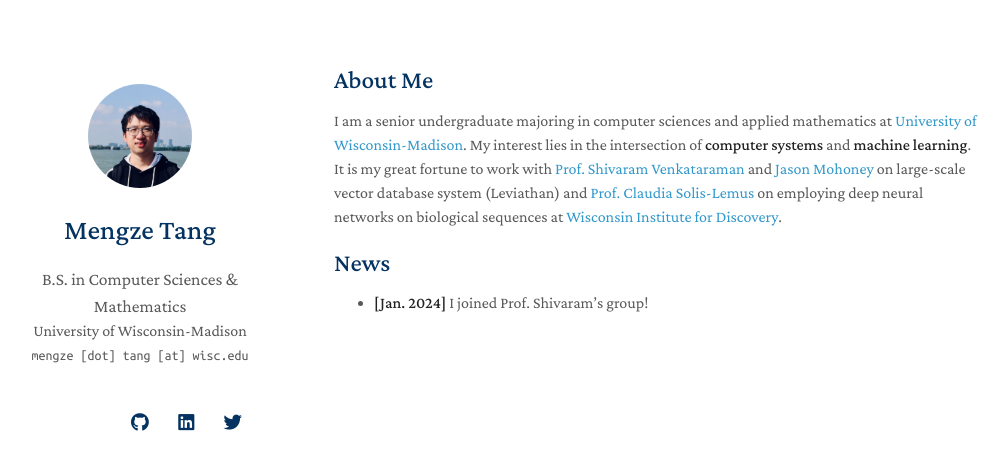
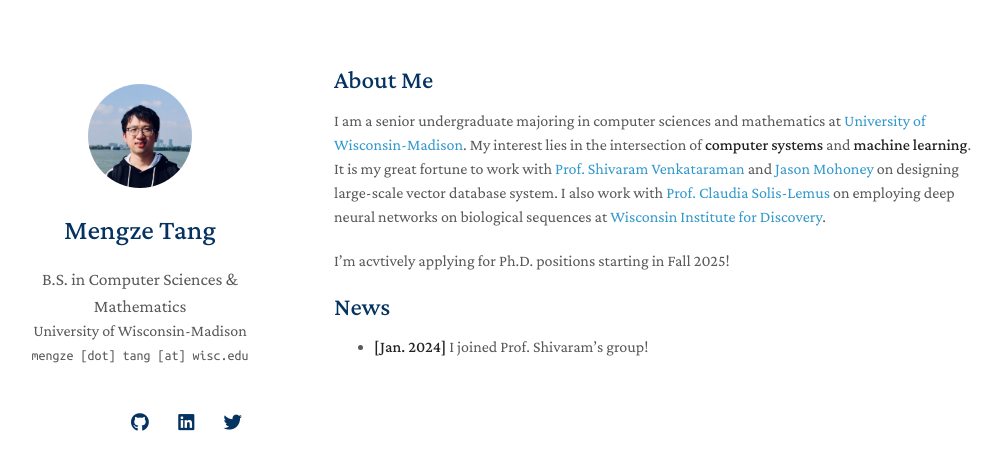
Before and after one commit to madmtang/madmtang.github.io, a Jekyll site: the page built from index.md, in a window 1280 px wide. Shown: the top 470 px of the page, without its empty margins (136-1143 px from the left). Built offline with Jekyll 4.4.1, drawn with Linux system fonts in a browser that asks for light colours; nearby versions of some CDN libraries; a style sheet for code colours, icons or effects is not loaded; our own code applies the rules of GitHub Pages for plain Markdown files.

Commit message:
edit about me

```diff
--- a/index.md
+++ b/index.md
@@ -4,7 +4,9 @@ layout: homepage
 
 ## About Me
 
-I am a senior undergraduate majoring in computer sciences and applied mathematics at [University of Wisconsin-Madison](https://www.wisc.edu/). My interest lies in the intersection of **computer systems** and **machine learning**. It is my great fortune to work with [Prof. Shivaram Venkataraman](https://shivaram.org/) and [Jason Mohoney](http://jasonmohoney.com/) on large-scale vector database system (Leviathan) and [Prof. Claudia Solis-Lemus](https://solislemuslab.github.io//pages/people.html) on employing deep neural networks on biological sequences at [Wisconsin Institute for Discovery](https://wid.wisc.edu/).
+I am a senior undergraduate majoring in computer sciences and mathematics at [University of Wisconsin-Madison](https://www.wisc.edu/). My interest lies in the intersection of **computer systems** and **machine learning**. It is my great fortune to work with [Prof. Shivaram Venkataraman](https://shivaram.org/) and [Jason Mohoney](http://jasonmohoney.com/) on designing large-scale vector database system. I also work with [Prof. Claudia Solis-Lemus](https://solislemuslab.github.io//pages/people.html) on employing deep neural networks on biological sequences at [Wisconsin Institute for Discovery](https://wid.wisc.edu/).
+
+I'm acvtively applying for Ph.D. positions starting in Fall 2025!
 
 <!-- ## Research Interests
 
```
